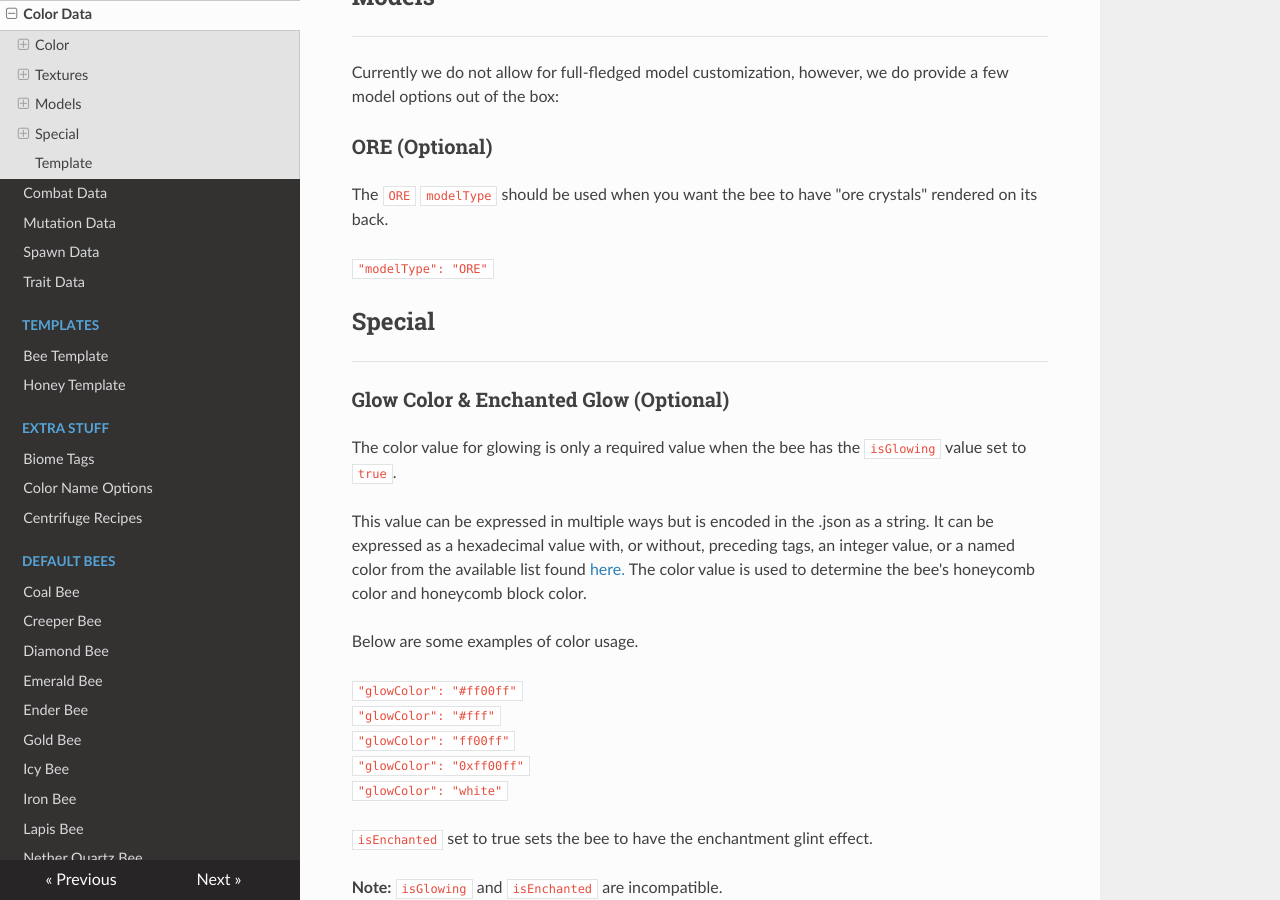
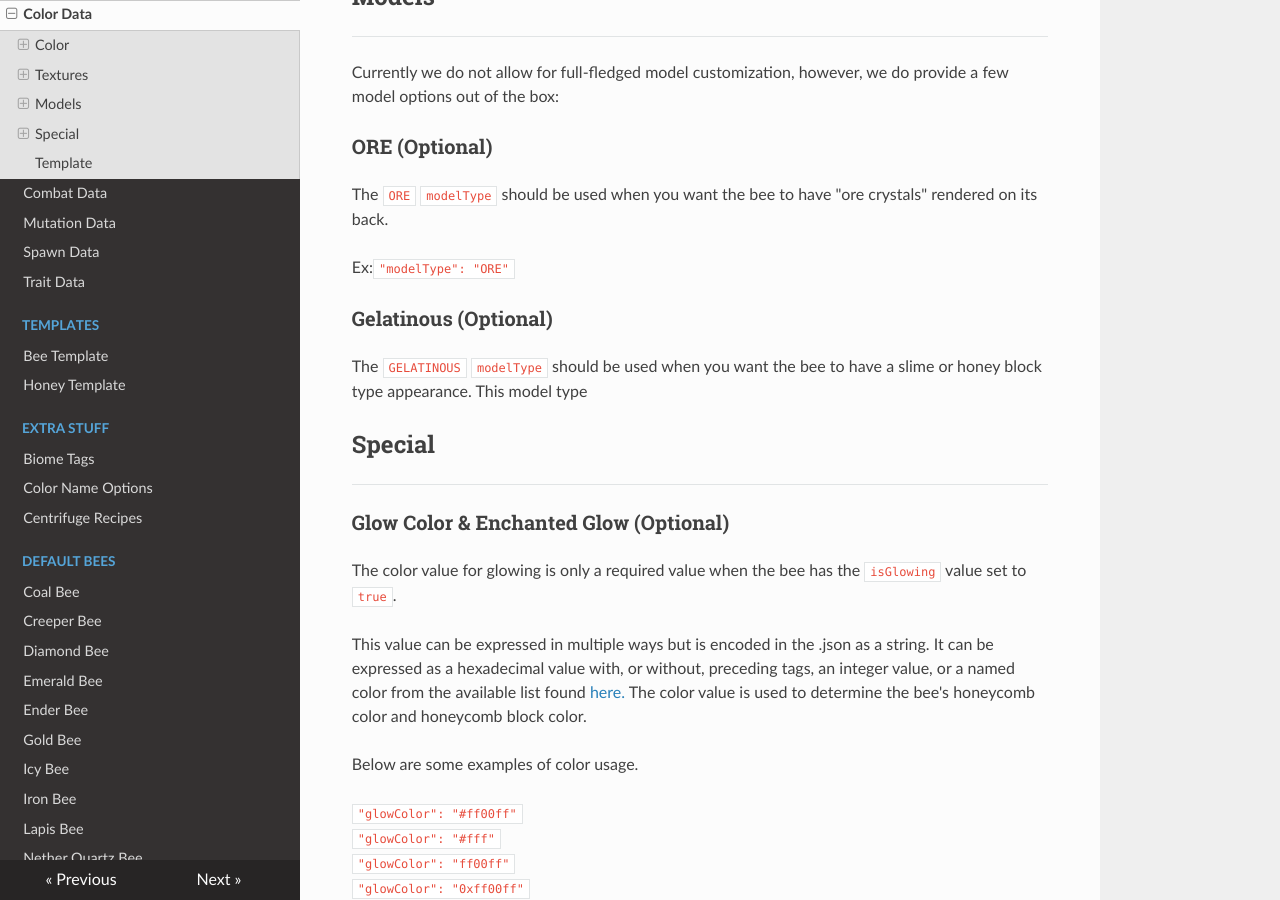
Before and after one commit to Team-Resourceful/ResourcefulBeesDocs, an MkDocs documentation site: the page built from docs/bee_data/color_data.md, in a window 1280 px wide and 900 px high, scrolled down 2430 px. Built offline with MkDocs 1.6.1, drawn with Linux system fonts in a browser that asks for light colours; nearby versions of some CDN libraries.

Commit message:
docs/bee_data/color_data.md updated from https://stackedit.io/

```diff
--- a/docs/bee_data/color_data.md
+++ b/docs/bee_data/color_data.md
@@ -84,7 +84,11 @@ Currently we do not allow for full-fledged model customization, however, we do p
 
 The `ORE` `modelType` should be used when you want the bee to have "ore crystals" rendered on its back.
 
-`"modelType": "ORE"`
+Ex:`"modelType": "ORE"`
+
+### **Gelatinous** (Optional)
+
+The `GELATINOUS` `modelType` should be used when you want the bee to have a slime or honey block type appearance. This model type
 
 
 ## **Special**
```
Also changed, not shown: other parts of docs/bee_data/color_data.md (+1 -1 lines).
